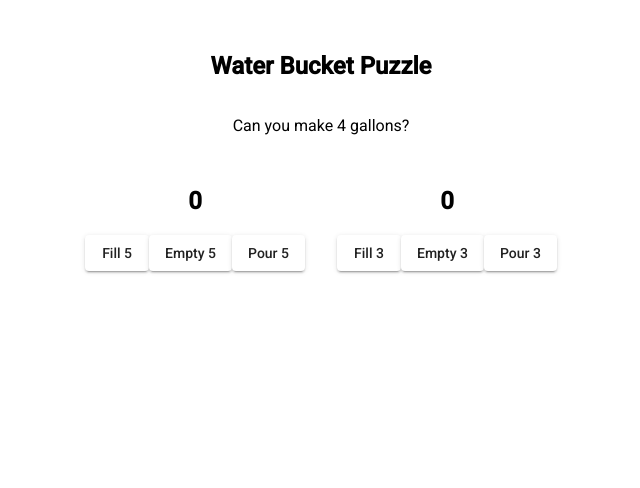
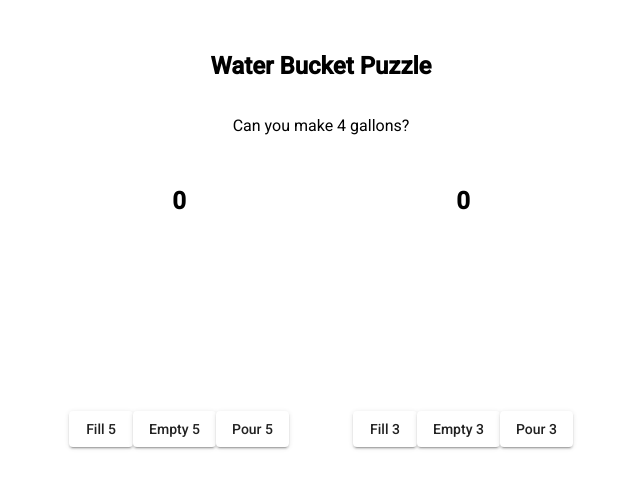
Before and after one commit to HunterCarlson/water-bucket-puzzle-ng, an Angular app: page / in a window 1280 px wide. Shown: the top 488 px of the page, without its empty margins (319-959 px from the left). Built offline with nearby package versions, Linux system fonts and the light colour scheme.

Commit message:
Styling with gui buckets

```diff
--- a/src/app/app.component.html
+++ b/src/app/app.component.html
@@ -1,40 +1,36 @@
-<style>
-  .content {
-    display: flex;
-    margin: 32px auto;
-    padding: 0 16px;
-    max-width: 960px;
-    flex-direction: column;
-    align-items: center;
-  }
-</style>
-
 <div class="content" role="main">
   <h2>Water Bucket Puzzle</h2>
   <p>Can you make 4 gallons?</p>
 
-  <div style="display: flex; flex-direction: row;">
-    <div style="display: flex; flex-direction: column; padding: 1em;">
-      <div style="display: flex; flex-direction: column; align-items: center;">
+  <div class="flex-row">
+    <div class="bucket-panel">
+      <div class="bucket-container">
         <h2>{{ bucket5 }}</h2>
+        <div class="bucket">
+          <div class="water" [style.height.em]="bucket5 * 2"></div>
+        </div>
       </div>
-      <div>
+      <div class="button-panel">
         <button mat-raised-button (click)="fill5()">Fill 5</button>
         <button mat-raised-button (click)="empty5()">Empty 5</button>
         <button mat-raised-button (click)="pour5()">Pour 5</button>
       </div>
     </div>
-    <div style="display: flex; flex-direction: column; padding: 1em;">
-      <div style="display: flex; flex-direction: column; align-items: center;">
+    <div class="bucket-panel">
+      <div class="bucket-container">
         <h2>{{ bucket3 }}</h2>
+        <div class="bucket">
+          <div class="water" [style.height.em]="bucket3 * 2"></div>
+        </div>
       </div>
-      <div>
+      <div class="button-panel">
         <button mat-raised-button (click)="fill3()">Fill 3</button>
         <button mat-raised-button (click)="empty3()">Empty 3</button>
         <button mat-raised-button (click)="pour3()">Pour 3</button>
       </div>
     </div>
   </div>
+
 </div>
 
 <router-outlet></router-outlet>
--- a/src/app/app.component.scss
+++ b/src/app/app.component.scss
@@ -0,0 +1,41 @@
+.content {
+  display: flex;
+  margin: 2rem auto;
+  padding: 0 1rem;
+  max-width: 960px;
+  flex-direction: column;
+  align-items: center;
+}
+
+.flex-row {
+  display: flex;
+  flex-direction: row;
+}
+
+.bucket-panel {
+  display: flex;
+  flex-direction: column;
+  margin: 1rem;
+}
+
+.bucket-container {
+  display: flex;
+  flex-direction: column;
+  align-items: center;
+}
+
+.bucket {
+  height: 10rem;
+  display: flex;
+  justify-content: flex-end;
+  flex-direction: column;
+}
+
+.water {
+  width: 5rem;
+  background-color: blue;
+}
+
+.button-panel {
+  margin: 1rem;
+}
```
